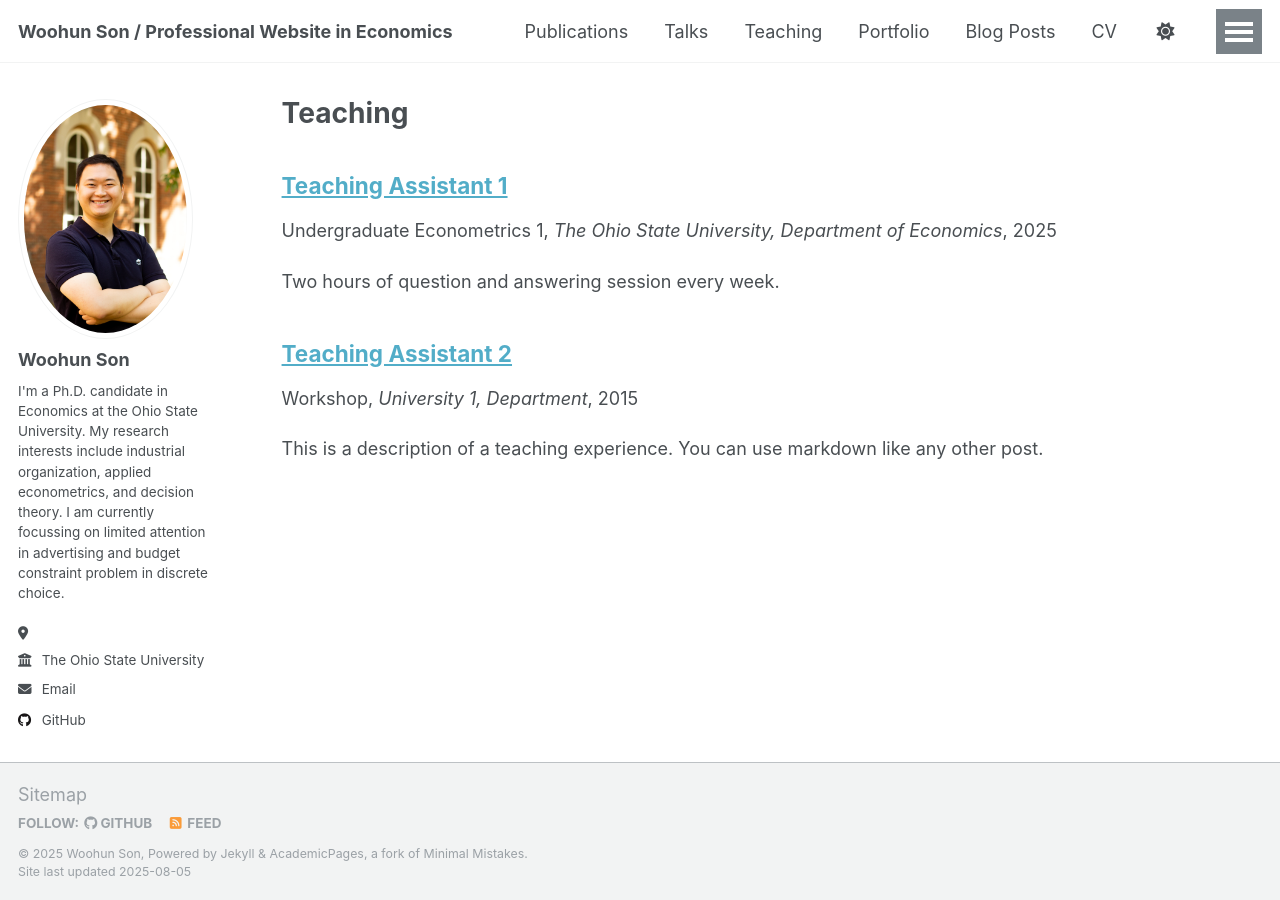
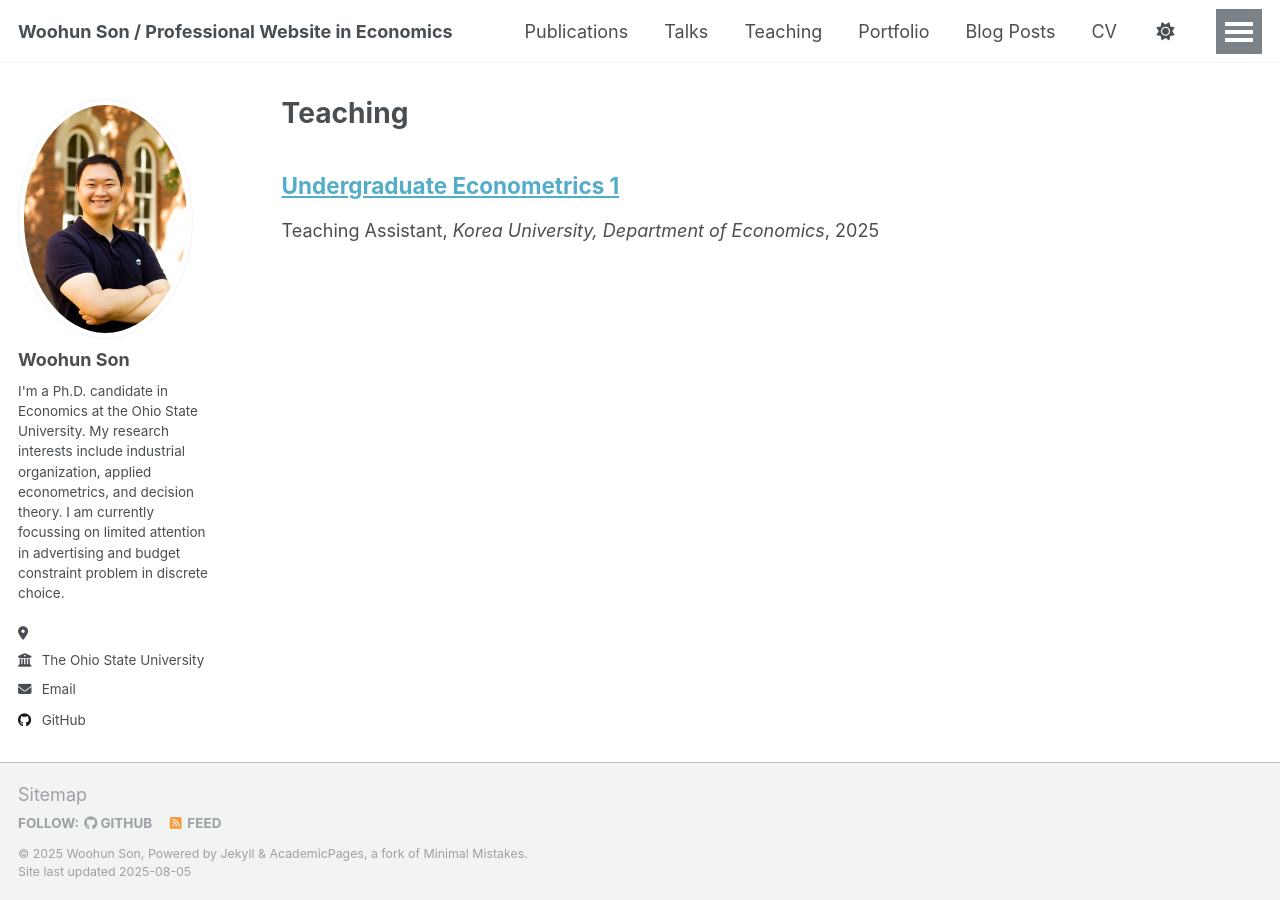
Before and after one commit to SonWoohun/SonWoohun.github.io, a Jekyll site: the page built from _pages/teaching.html, in a window 1280 px wide. Built offline with Jekyll 4.4.1, drawn with Linux system fonts in a browser that asks for light colours; a script that is not in the unit is left out; a file with an impossible date is left out.

Commit message:
erased detailed description

```diff
--- a/_teaching/undergrad-econometrics-1.md
+++ b/_teaching/undergrad-econometrics-1.md
@@ -1,11 +1,9 @@
 ---
-title: "Teaching Assistant 1"
+title: "Undergraduate Econometrics 1"
 collection: teaching
-type: "Undergraduate Econometrics 1"
+type: "Teaching Assistant"
 permalink: /teaching/undergrad-econometrics-1
-venue: "The Ohio State University, Department of Economics"
+venue: "Korea University, Department of Economics"
 date: "Fall 2019, Spring 2020, Fall 2020"
 location: "Seoul, Korea"
 ---
-
-Two hours of question and answering session every week.
--- a/_teaching/undergrad-theory-of-taxation.md
+++ b/_teaching/undergrad-theory-of-taxation.md
@@ -1,20 +1,9 @@
 ---
-title: "Teaching Assistant 2"
+title: "Undergraduate Theory of Taxation"
 collection: teaching
-type: "Workshop"
-permalink: /teaching/2015-spring-teaching-1
-venue: "University 1, Department"
-date: 2015-01-01
-location: "City, Country"
+type: "Teaching Assistant"
+permalink: /teaching/undergrad-theory-of-taxation
+venue: "Korea University, Department of Economics"
+date: "Spring 2021"
+location: "Seoul, Korea"
 ---
-
-This is a description of a teaching experience. You can use markdown like any other post.
-
-Heading 1
-======
-
-Heading 2
-======
-
-Heading 3
-======
```
